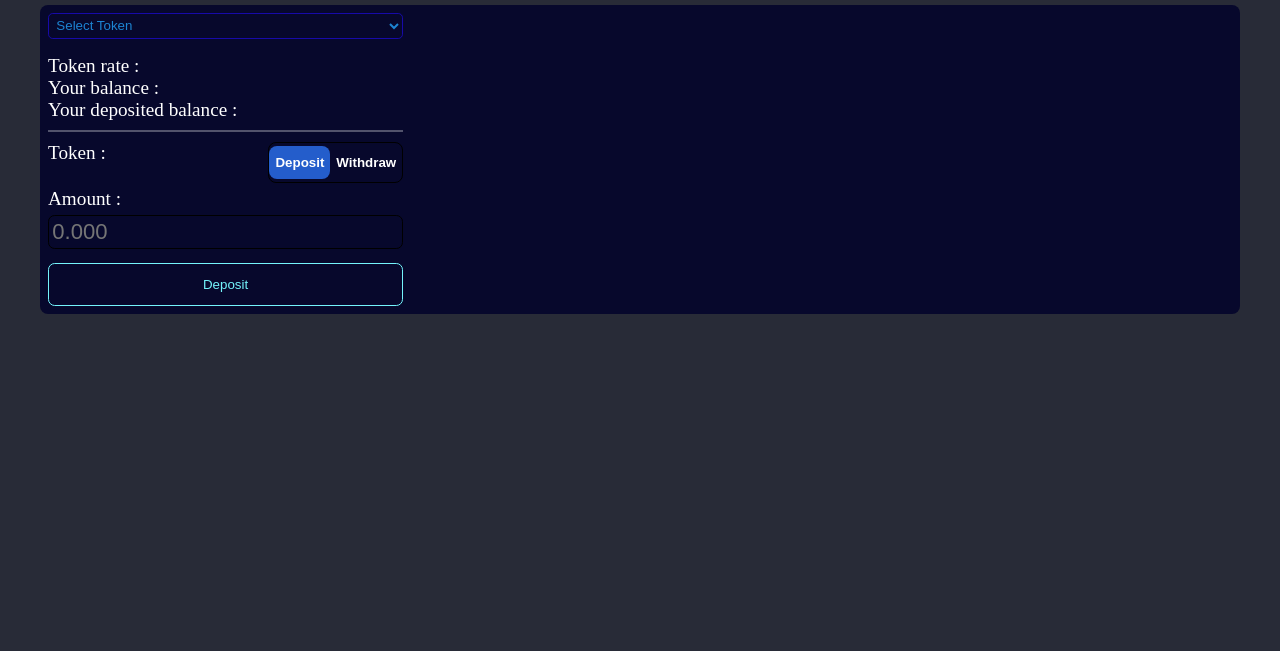
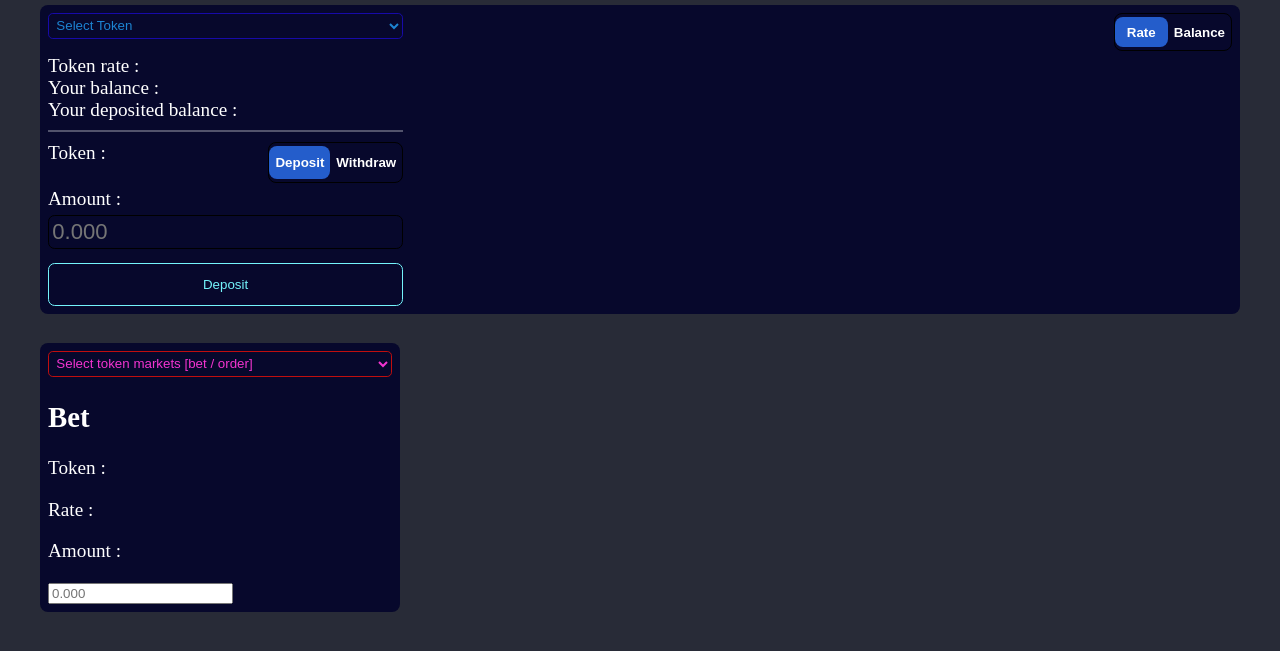
Before and after one commit to cancan007/CanCanCasino-draft, a plain HTML site: page dashboard.html in a window 1280 px wide. Shown: the part 51-702 px from the top of the page. Drawn offline with Linux system fonts and the light colour scheme; a web font is replaced by a local one.

Commit message:
created deposit-board and creating bet-form

```diff
--- a/css/dashboard.css
+++ b/css/dashboard.css
@@ -28,14 +28,17 @@
     border: .5px solid rgba(255, 255, 255, 30%);
 }
 
-.deposit-form select {
+select {
     background: transparent;
-    color: #1d84d2;
-    border-color: #170AA9;
     border-radius: .3rem;
     width: 100%;
     padding: .25em;
     cursor: pointer;
+}
+
+.deposit-form select {
+    color: #1d84d2;
+    border-color: #170AA9;
 }
 
 /* can change select options color
@@ -71,24 +74,27 @@
     margin-top: 0;
 }
 
-.deposit-function-detail .token-deposit-tabs .tabs {
+.tabs {
     display: flex;
     padding: 0;
+    min-width: 6em;
+    min-height: 2em;
     background: transparent;
     border: 1px solid black;
     border-radius: .5rem;
     align-items: stretch;
 }
 
-.deposit-function-detail .token-deposit-tabs .tabs .tab {
+.tabs .tab {
     background: transparent;
     color: inherit;
     border: none;
     font-weight: bold;
     cursor: pointer;
+    min-width: 4em;
 }
 
-.deposit-function-detail .token-deposit-tabs .tabs .tab--active {
+.tabs .tab--active {
     background-color: #245DCB;
     border-radius: .5rem;
     margin: .2rem 0;
@@ -126,3 +132,32 @@
     color: #1a0d91;
     border-color: #1a0d91
 }
+
+
+/* Graph table */
+.deposit-board .rate-balance-graph-table {
+    display: flex;
+    flex-direction: column;
+    align-items: flex-end;
+    width: 70%;
+}
+
+
+.dashboard-main-section .bet-my-transactions-section {
+    display: flex;
+    align-items: flex-start;
+    width: 100%;
+    margin-top: 1.5em;
+}
+
+.bet-my-transactions-section .bet-form {
+    width: 30%;
+    background-color: #07082C;
+    padding: .5rem;
+    border-radius: .5rem;
+}
+
+.bet-form select {
+    color: #f334d0;
+    border-color: #C00E0E;
+}
--- a/dashboard.html
+++ b/dashboard.html
@@ -47,10 +47,32 @@
                         <button class="deposit-btn">Deposit</button>
                     </div>
                 </div>
-                <div class="rate-balance-graph-table"></div>
+                <div class="rate-balance-graph-table">
+                    <div class="tabs">
+                        <button class="tab tab--active">Rate</button>
+                        <button class="tab">Balance</button>
+                    </div>
+                </div>
             </div>
             <div class="bet-my-transactions-section">
-                <div class="bet-form"></div>
+                <div class="bet-form">
+                    <select name="token-markets" id="token-markets">
+                        <option value="" hidden>Select token markets [bet / order]</option>
+                        <option value="ETH,ETH">ETH / ETH</option>
+                        <option value="ETH / AVAX">ETH / AVAX</option>
+                        <option value="ETH / QI">ETH / QI</option>
+                        <option value="ETH / CCC">ETH / CCC</option>
+                    </select>
+                    <div class="token0-form">
+                        <h1>Bet</h1>
+                        <div class="token-rate-box">
+                            <p>Token : </p>
+                            <p>Rate : </p>
+                        </div>
+                        <p>Amount : </p>
+                        <input type="text" id='token-amount' placeholder="0.000">
+                    </div>
+                </div>
                 <div class="my-transactions-tabel">
                     <div class="my-orders-table"></div>
                     <div class="my-results-table"></div>
```
